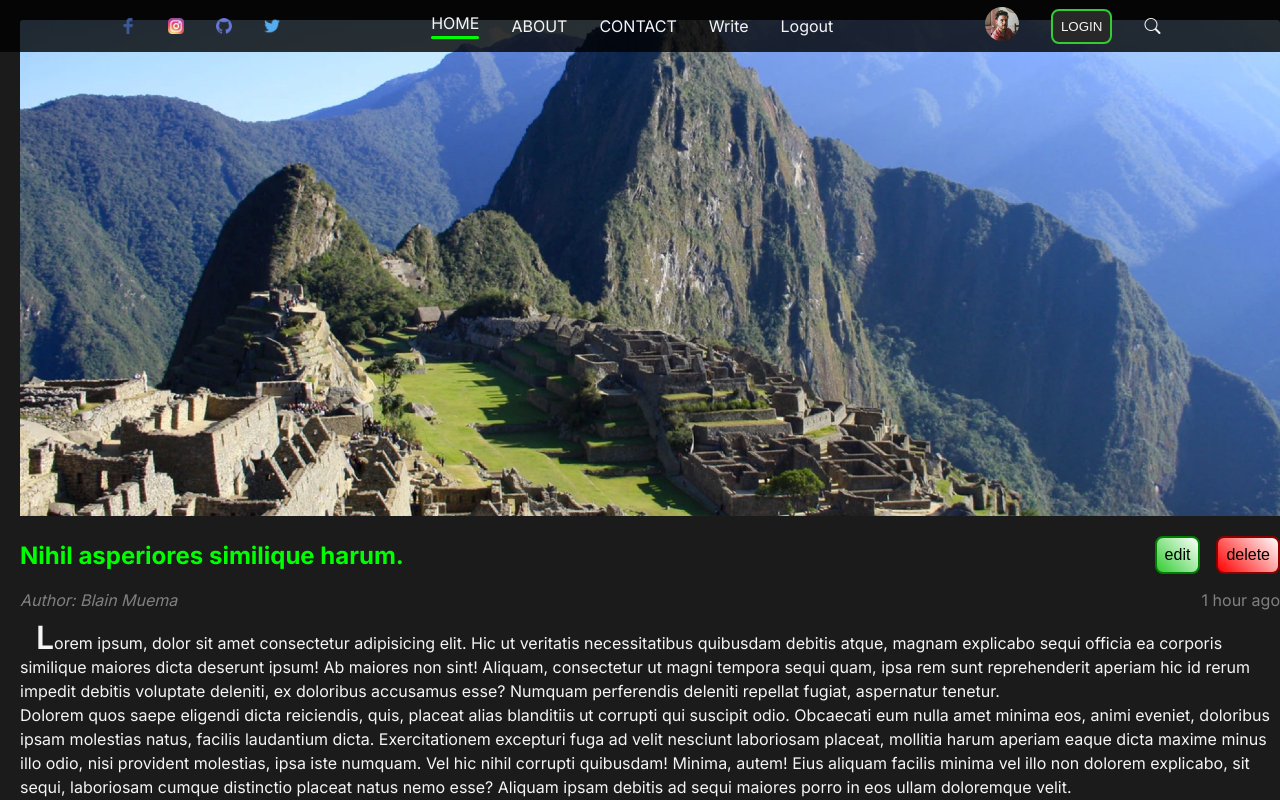
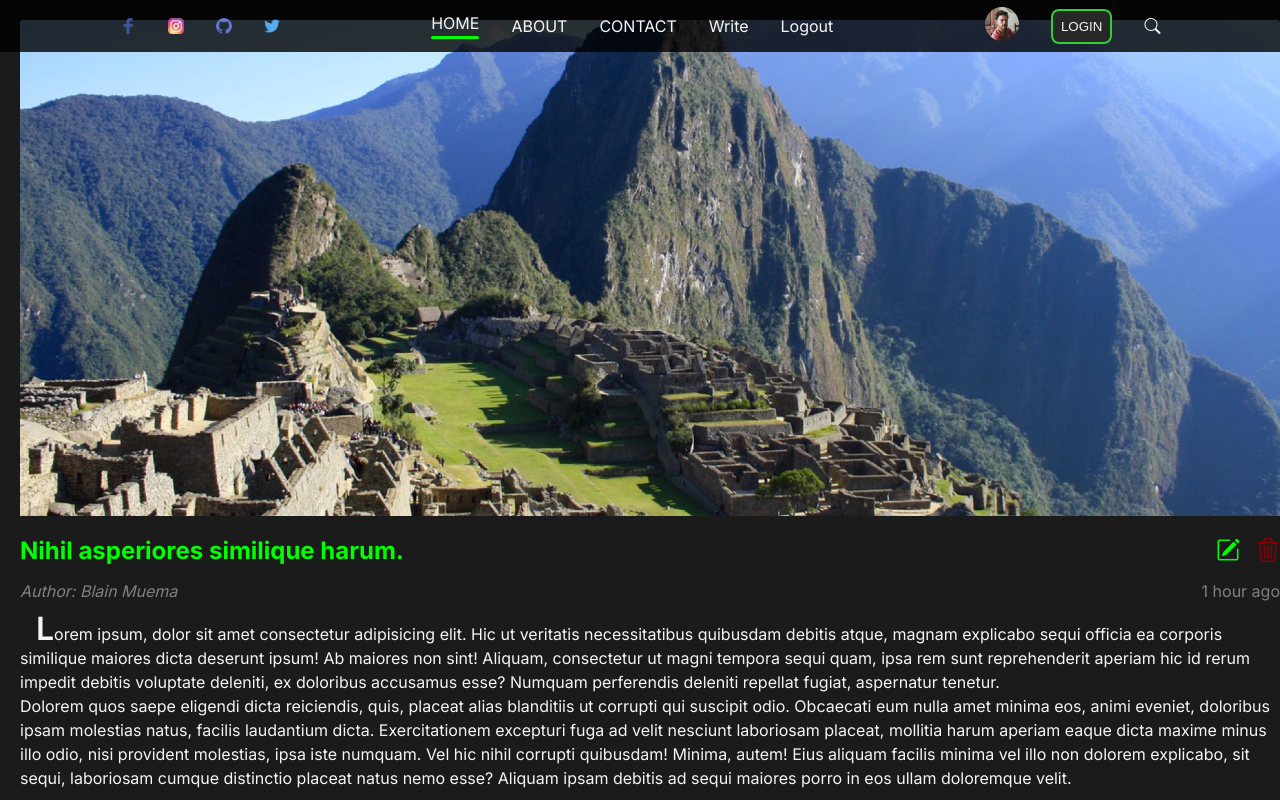
Before and after one commit to octocatblain/codsoft, a React (Create React App) app in the folder blog-platform/client/: page /post in a window 1280 px wide. Shown: the top 800 px of the page. Built offline with nearby package versions, Linux system fonts and the light colour scheme.

Commit message:
fix: add post edit icons

```diff
--- a/blog-platform/client/src/Pages/SinglePage/SinglePost.css
+++ b/blog-platform/client/src/Pages/SinglePage/SinglePost.css
@@ -35,29 +35,19 @@
     gap: 1rem;
 
     .edit_post{
-        padding: .5rem;
-        border-radius: .5rem;
-        border: 2px solid green;
+        color: lime;
         outline: none;
-        font-size: 1rem;
+        font-size: 1.5rem;
         font-weight: 500;
-        color: var( --tertiary-color);
-        text-align: center;
-        background: linear-gradient(45deg, limegreen, white);
         cursor: pointer;
         transition: all 500ms ease;
     }
 
     .delete_post{
-        padding: .5rem;
-        border-radius: .5rem;
-        border: 2px solid darkred;
+       color: darkred;
         outline: none;
-        font-size: 1rem;
+        font-size: 1.5rem;
         font-weight: 500;
-        color: var( --tertiary-color);
-        text-align: center;
-        background: linear-gradient(45deg, red, white);
         cursor: pointer;
         transition: all 500ms ease;
     }
--- a/blog-platform/client/src/Pages/SinglePage/SinglePost.jsx
+++ b/blog-platform/client/src/Pages/SinglePage/SinglePost.jsx
@@ -11,8 +11,9 @@ const SinglePost = () => {
           <img className="single_post_image" src={postImage} alt="" srcset="" />
 
           <h1 className="single_post_title">Nihil asperiores similique harum. <div className="edit_btns">
-            <button className="edit_post">edit</button>
-            <button className="delete_post">delete</button>
+
+            <i className="edit_post bi bi-pencil-square"></i>
+            <i className="delete_post bi bi-trash3"></i>
           </div></h1>
 
           <div className="single_post_data">
```
